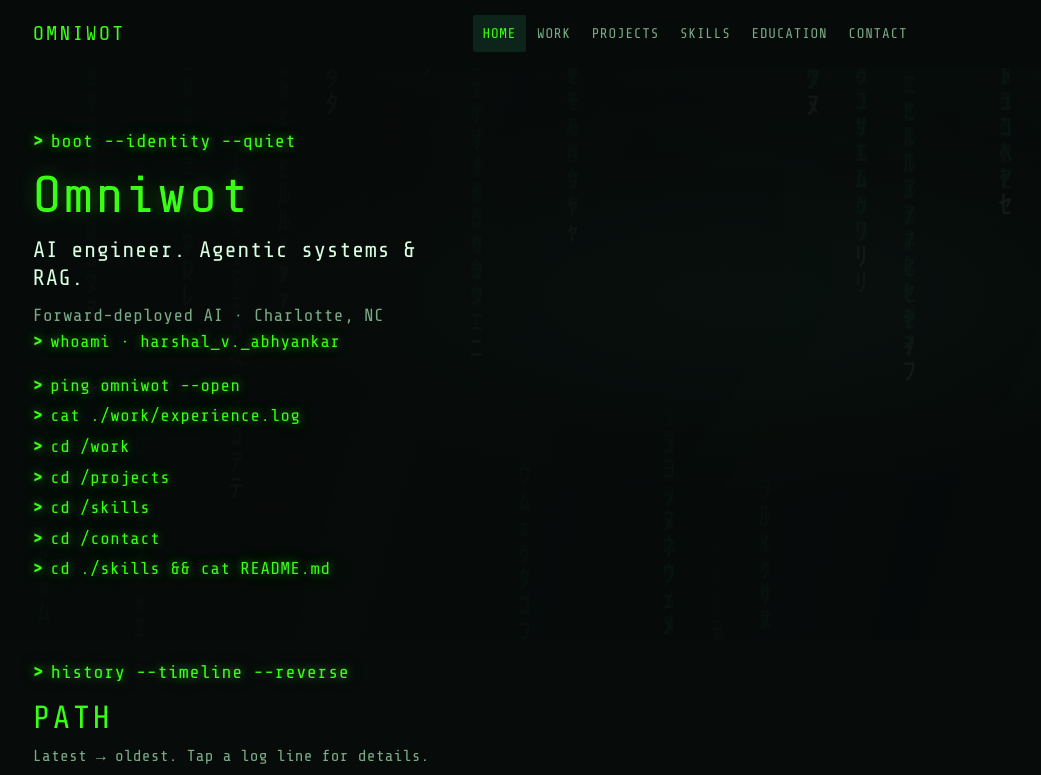
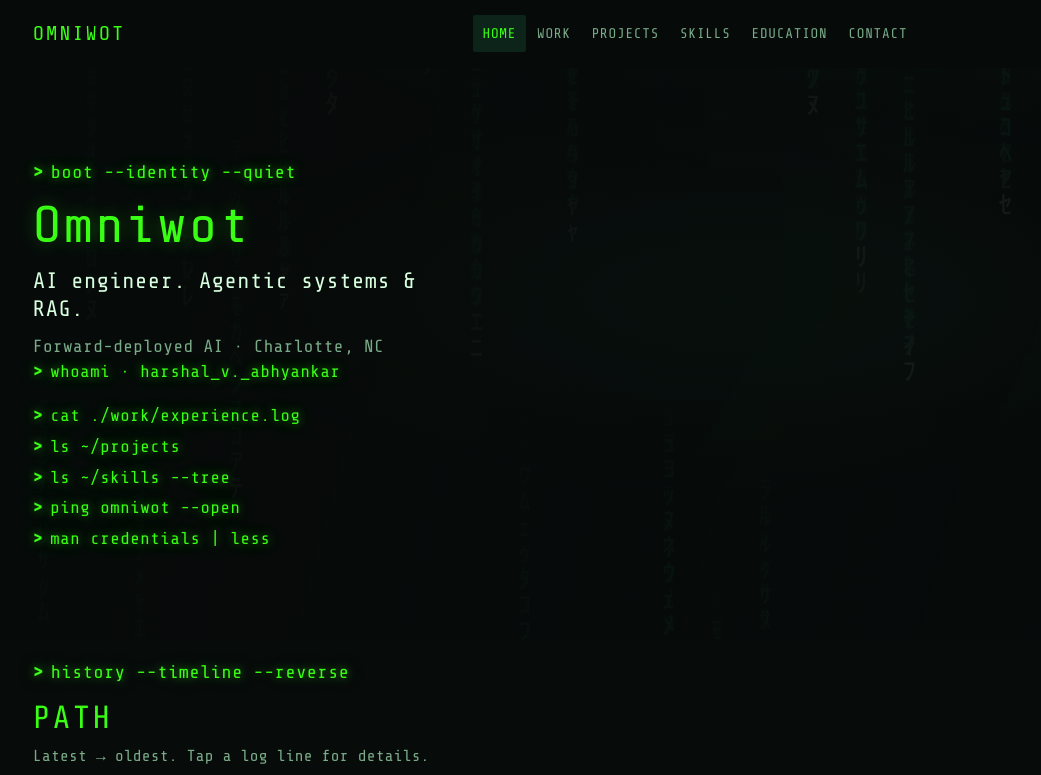
Before and after one commit to Omniwot/portfolio, a React (Vite) app: page / in a window 1280 px wide. Shown: the top 775 px of the page, without its empty margins (165-1206 px from the left). Built offline with nearby package versions, Linux system fonts and the light colour scheme.

Commit message:
Deduplicate hero nav commands on home page.
Remove redundant work/contact/skills links so experience.log and cd /work are not shown as separate destinations.

Co-authored-by: Cursor <cursoragent@cursor.com>

```diff
--- a/src/components/Hero.tsx
+++ b/src/components/Hero.tsx
@@ -5,20 +5,26 @@ import TypeText from "./TypeText";
 import { homeLinks, site } from "@/data/site";
 import styles from "./Hero.module.css";
 
+const routeCommand: Record<string, string> = {
+  "/work": "cat ./work/experience.log",
+  "/projects": "ls ~/projects",
+  "/skills": "ls ~/skills --tree",
+  "/contact": "ping omniwot --open",
+  "/education": "man credentials | less",
+};
+
 const navCommands = [
-  { command: "ping omniwot --open", to: "/contact", label: "Contact" },
-  { command: "cat ./work/experience.log", to: "/work", label: "Work" },
   ...homeLinks.map((item) => ({
-    command: `cd ${item.to}`,
+    command: routeCommand[item.to] ?? `cd ${item.to}`,
     to: item.to,
     label: `${item.label} — ${item.blurb}`,
   })),
   {
-    command: "cd ./skills && cat README.md",
-    to: "/skills",
-    label: "Skills page",
+    command: routeCommand["/education"],
+    to: "/education",
+    label: "Education — Degrees & certs",
   },
-] as const;
+];
 
 export default function Hero() {
   return (
@@ -57,7 +63,7 @@ export default function Hero() {
         <nav className={styles.cmdList} aria-label="Site navigation">
           {navCommands.map((item, i) => (
             <CommandLink
-              key={item.command}
+              key={item.to}
               command={item.command}
               to={item.to}
               ariaLabel={item.label}
```
